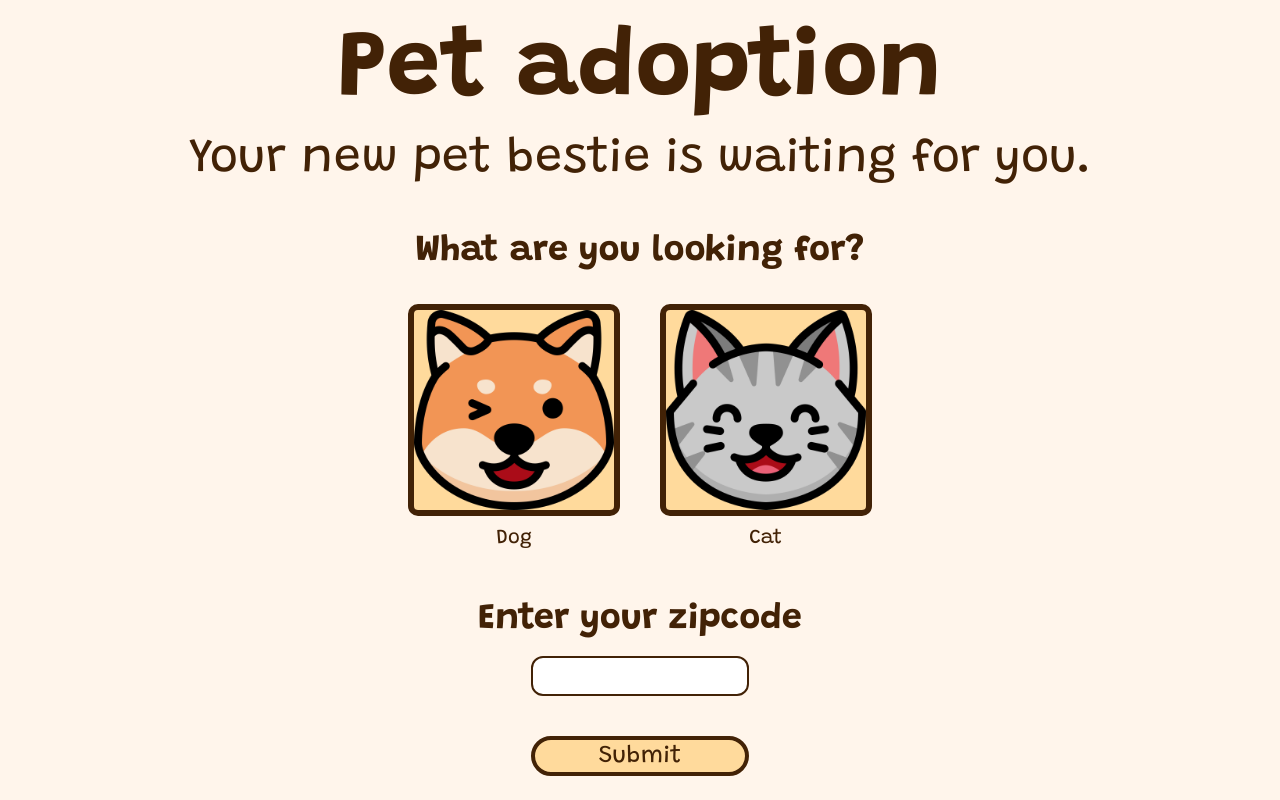
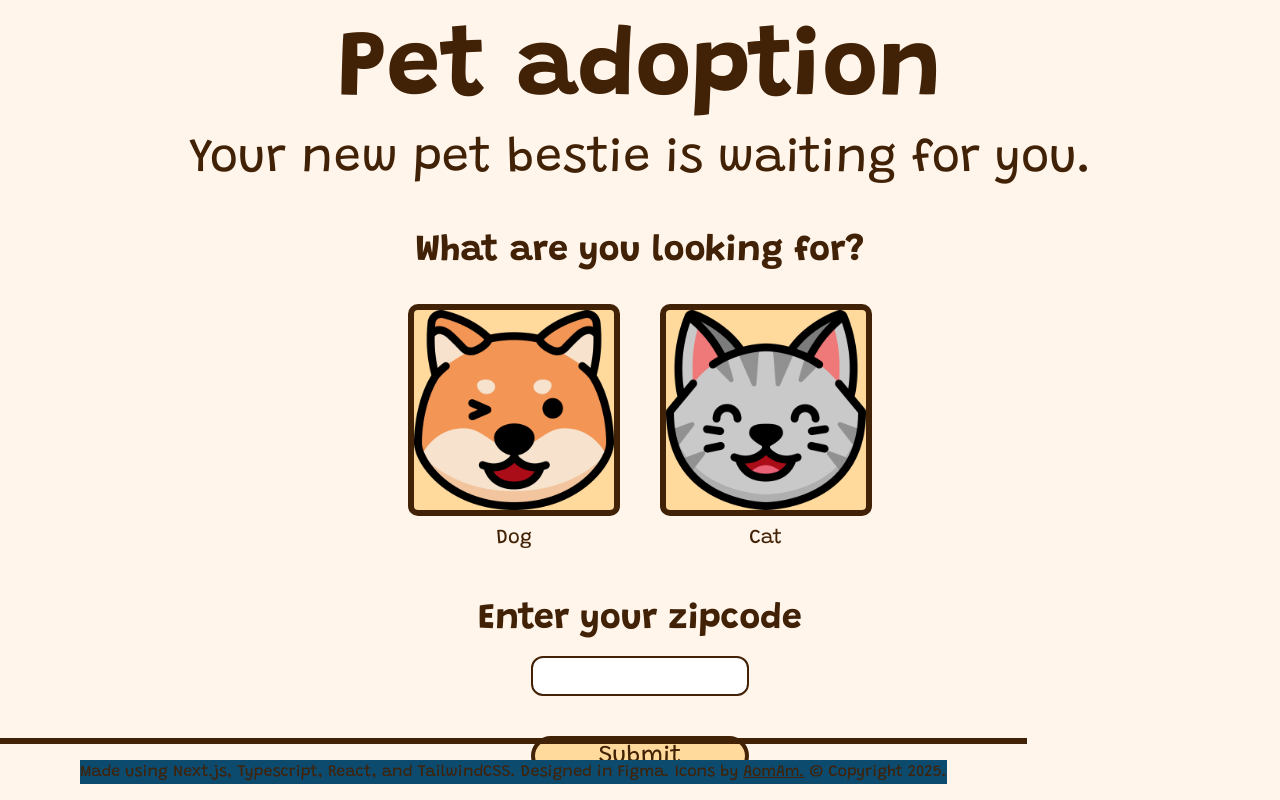
Before and after one commit to Guillermo-Martin/pet-adoption, a Next.js app: page / in a window 1280 px wide. Built offline with nearby package versions, Linux system fonts and the light colour scheme.

Commit message:
Add Footer to homepage, add props to Footer component to customize position

```diff
--- a/src/app/page.tsx
+++ b/src/app/page.tsx
@@ -3,6 +3,7 @@ import { useState, FormEvent, ChangeEvent } from "react";
 import PetButton from "./../components/PetButton";
 import { useRouter } from "next/navigation";
 import usePetContext from "@/hooks/usePetContext";
+import Footer from "@/components/Footer";
 // import Image from "next/image";
 import styles from "@/app/styles/home.module.css";
 
@@ -76,7 +77,8 @@ export default function Home() {
 
   // ---------- Component ----------
   return (
-    <main className="homepage-container min-h-screen flex items-center justify-center">
+    <div>
+      <main className="relative homepage-container min-h-screen flex items-center justify-center">
         {/* <div className="homepage-container-content text-[#422206]"> */}
         <div className="homepage-container-content">
           { isLoading
@@ -124,8 +126,8 @@ export default function Home() {
         </div>
       </main>
 
-
-
+      <Footer position="absolute bottom-0" />
+    </div>
 
 
     // ---------- Default homepage ----------
--- a/src/components/Footer.tsx
+++ b/src/components/Footer.tsx
@@ -1,6 +1,11 @@
-function Footer() {
+interface FooterProps {
+  position: string;
+}
+
+function Footer({ position }: FooterProps) {
   return (
-    <div className="footer border-t-[6px] px-4 py-3 md:px-16 md:py-4 xl:px-20">
+    // <div className="footer border-t-[6px] px-4 py-3 md:px-16 md:py-4 xl:px-20">
+    <div className={`${position} footer border-t-[6px] px-4 py-3 md:px-16 md:py-4 xl:px-20`}>
       <div className="footer-inner-container max-w-7xl mx-auto bg-sky-900">
         <p className="text-center">Made using Next.js, Typescript, React, and TailwindCSS.  Designed in Figma.
           Icons by <a href="https://www.freepik.com/author/aomam-ss/icons" target="_blank" rel="noopener noreferrer" className="underline hover:text-[#4369fc]">AomAm.</a> © Copyright 2025.
```
Lines whose indentation alone changed are shown as unchanged.
